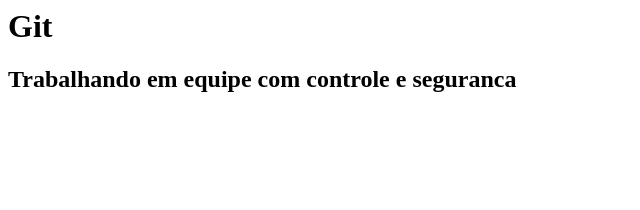
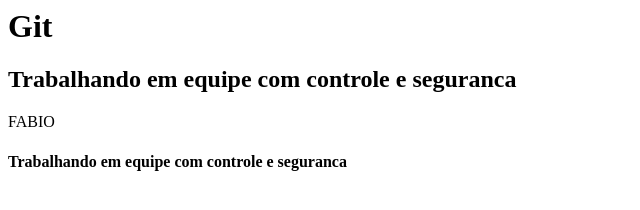
Before and after one commit to fabiosiqueira/curso-git, a plain HTML site: page index.html in a window 1280 px wide. Shown: the whole page, without its empty margins (0-640 px from the left). Drawn offline with Linux system fonts and the light colour scheme.

Commit message:
Fazendo Testes e mais Testes

```diff
--- a/index.html
+++ b/index.html
@@ -7,6 +7,8 @@
 	<body>
 		<h1>Git</h1>
 		<h2>Trabalhando em equipe com controle e seguranca</h2>
+		<p>FABIO</p>
+		<h4>Trabalhando em equipe com controle e seguranca</h4>
 	</body>
 
 </html>
```
